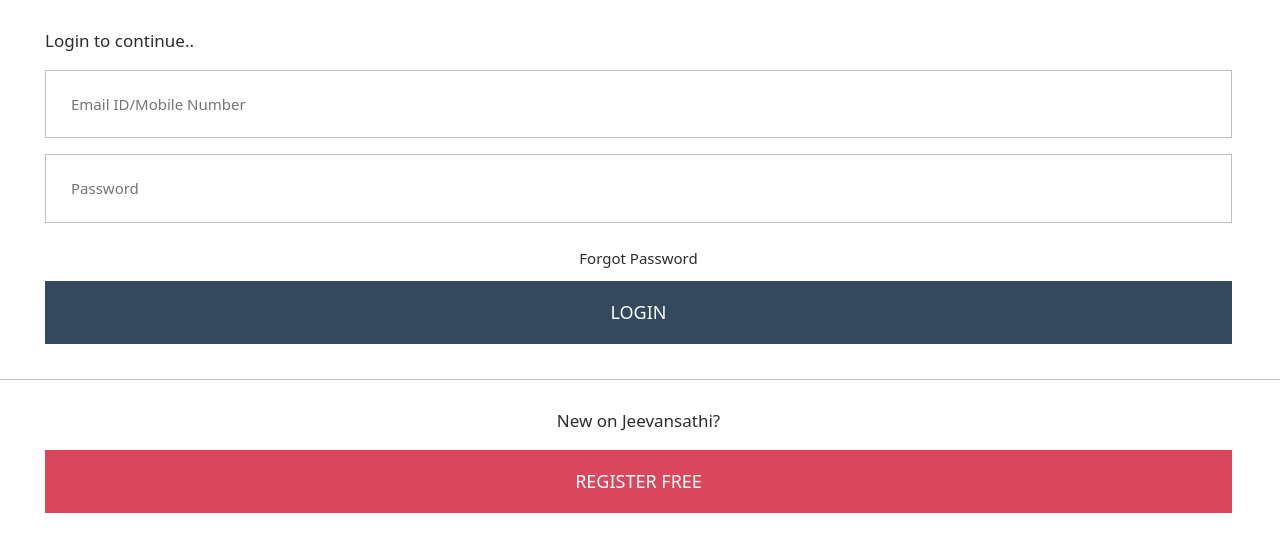
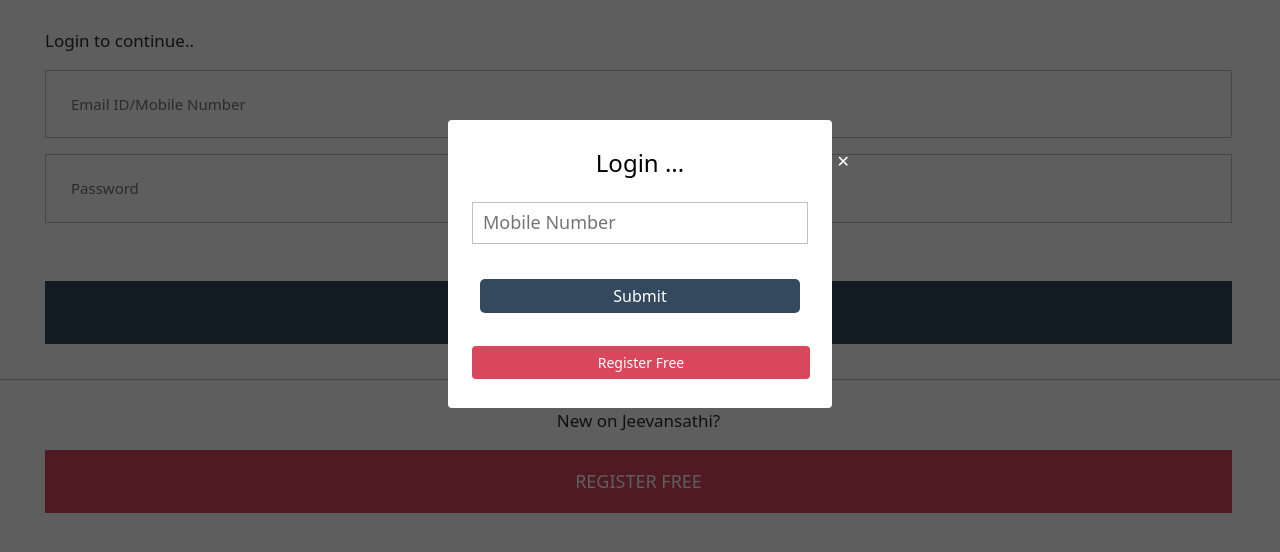
Before and after one commit to sunitsarkar/Jeevansathi_frontend_clone, a React (Create React App) app: page /login in a window 1280 px wide. Shown: the top 552 px of the page. Built offline with nearby package versions, Linux system fonts and the light colour scheme; a web font is replaced by a local one.

Commit message:
new updated

```diff
--- a/src/components/index.jsx
+++ b/src/components/index.jsx
@@ -87,6 +87,14 @@
                                         <label>Create Profile For</label>
                                         <select  className="mr-2">
                                             <option>Select</option>
+                                            <option>Myself</option>
+                                            <option>Son</option>
+                                            <option>Daughter</option>
+                                            <option>Brother</option>
+                                            <option>Sister</option>
+                                            <option>Relative</option>
+                                            <option>Friend</option>
+                                            <option>Marriage Bureau</option>
                                         </select>
                                     </div>
                                     <div >
@@ -108,9 +116,7 @@
                                         <label>Create Password</label>
                                         <input type="password" placeholder=""/>
                                     </div>
-                                    <div className="register_Button">
-                                        <bottom className="">Register Free</bottom>
-                                    </div>
+                                    <Link to="/user_registration"><div className="register_Button"> Register Free</div></Link>
                                     <div className="register_Tmc">
                                         By clicking on 'Register Free', you confirm that you accept the <span>Terms of Use </span>and <span>Privacy Policy</span>
                                     </div>
--- a/src/components/login/user_login.jsx
+++ b/src/components/login/user_login.jsx
@@ -40,7 +40,7 @@
                 <div className="loginFrm2">
                     <p>New on Jeevansathi?</p>
                     <div className="mt-3">
-                        <button className="registerBtn">REGISTER FREE</button>
+                        <Link to="/user_registration"><button className="registerBtn">REGISTER FREE</button></Link>
                     </div>
                 </div>
             </div>
--- a/src/components/mainComponent.jsx
+++ b/src/components/mainComponent.jsx
@@ -24,10 +24,48 @@
 import Notification from "./profile_layout/Notification";
 
 
+
 class MainComponent extends Component{
-    state={ }
+    state={isPopSign:false,mobileNo:"",erorr:""}
+
+    componentDidMount(){
+        setTimeout(this.togglePopup, 2000);
+    }
+    handleChange=(e)=>{
+        const {currentTarget: input} = e;
+        let s1={...this.state};
+        s1.mobileNo=input.name=="mobileNo"?input.value:"";
+        this.setState(s1);
+
+
+    }
+    togglePopup=()=>{
+        let s1={...this.state};
+        s1.isPopSign=true;
+        this.setState(s1);
+    }
+    handleClose=()=>{
+        let s1={...this.state};
+        setTimeout(this.togglePopup, 5000);
+        !s1.isPopSign?s1.isPopSign=true:s1.isPopSign=false;
+        this.setState(s1);
+    }
+    handleError =()=>{
+        let s1={...this.state};
+    }
+    handleSubmit=()=>{
+        let s1={...this.state};
+        var filter = /^((\+[1-9]{1,4}[ \-]*)|(\([0-9]{2,3}\)[ \-]*)|([0-9]{2,4})[ \-]*)*?[0-9]{3,4}?[ \-]*[0-9]{3,4}?$/;
+        s1.erorr= !s1.mobileNo?"Enter your mobile no":filter.test(s1.mobileNo)&&s1.mobileNo.length==10?"":"Not a valid number";
+        if(!s1.erorr){
+            s1.isPopSign=false;
+        }
+
+        this.setState(s1);
+    }
 
     render(){
+        const {isPopSign,erorr} = this.state;
         return(
 
 
@@ -59,6 +97,24 @@
                     <Redirect from="/" to="/home"/>
                 </Switch>
 
+                <div>
+                    {isPopSign&&
+                    <div className="popForm errorhide">
+                        <div className="popBox">
+                            <span className="closeIcon" onClick={this.handleClose}>✕</span>
+                            <div className="p-1 ">
+                                <h4 className="text-center mb-4">Login ...</h4>
+                                <input className="popInput" type="text" name="mobileNo"  placeholder="Mobile Number" onChange={this.handleChange} onBlur={this.handleError}/>
+                                {erorr&&<span className="erorrSign">{erorr}</span> }
+                                <button className="popSubmit" onClick={this.handleSubmit}>Submit</button>
+                                <Link to="/user_registration"><div className="register_Button">Register Free</div></Link>
+                            </div>
+                        </div>
+                    </div>
+                    }
+                </div>
+
+
 
             </div>
         );
--- a/src/components/registration/profileDetails.jsx
+++ b/src/components/registration/profileDetails.jsx
@@ -2,7 +2,6 @@
 import {Switch, Route, Redirect,useHistory } from "react-router-dom";
 import {Link} from "react-router-dom";
 import Footer from "../../footer/regi_footer";
-
 
 
 function ProfileDetails(){
@@ -222,13 +221,11 @@
                                 </React.Fragment>
                                 :""}
                             </div>
-
                         </div>
                             <button className="proBtns" onClick={handleSubmit}>Continue</button>
                     </div>
-
                     <div className="reg-wid15">
-                        <div className="wyregi"> why register </div>
+                        <div className="wyregi">why register</div>
                         <div>
                             <i className="reg-privacy privyIcon"></i>
                             <div className="pt-1">Lakhs of Genuine Profiles</div>
--- a/src/components/registration/user_registration.js
+++ b/src/components/registration/user_registration.js
@@ -105,7 +105,7 @@
 
             <div className="logo-container">
                 <div style={{ height: '100%', backgroundColor: 'white' }}>
-                    <img src={logo} style={{ background: 'white', marginTop: '20px' }} />
+                    <Link to="/"><img src={logo} style={{ background: 'white', marginTop: '20px' }} /></Link>
                 </div>
                 <div className="contact-detail" >
                     <p className="text-light">LIVE CHAT</p>
--- a/src/components/styles/style.css
+++ b/src/components/styles/style.css
@@ -59,7 +59,8 @@
 
 .menu-navbar{
     width:508px;
-    background: rgba(52, 73, 94, 0.95);
+    background: rgba(27, 53, 82, 0.95);
+    /* background: rgba(52, 73, 94, 0.95); */
     font-size: 14px;
     font-family: 'Cabin', sans-serif;
     font-weight: 500;
@@ -83,7 +84,7 @@
 .menu-navbar--second{
     position: relative;
     width:319px;
-    background: rgba(52, 73, 94, 0.95);
+    background: rgba(27, 53, 82, 0.95);
     font-size: 14px;
     font-family: 'Cabin',sans-serif;
     font-weight: 500;
@@ -310,7 +311,7 @@
 }
 .register_Button{
     width: 338px;
-    margin-top: 13px;
+    /* margin-top: 13px; */
     padding: 6px;
     font-size: 14px;
     color: #FFF;
@@ -319,6 +320,7 @@
     text-align: center;
     cursor: pointer;
     background: #D9475C;
+    margin: 13px auto 0 auto;
 }
 .register_Button:hover{
     background: #EA556B;
@@ -2176,6 +2178,72 @@
 .loginViewMob{
     display: none;
 }
+.popForm{
+    position: fixed;
+    z-index: 100;
+    width: 100%;
+    height: 100vh;
+    top: 0;
+    transition: all 1s ease 0s;
+    animation: 0.4s ease 0s 1 normal none running;
+    font-size: 16px;
+    color: #fff;
+    text-align: center;
+    margin: 0 auto;
+    background-color: #000000a1;
+}
+.popBox{
+    position: relative;
+    width: 30%;
+    margin: 0 auto;
+    height: auto;
+    max-height: 150vh;
+    margin-top: 120px!important;
+    /* margin-top: calc(90vh - 8/0vh - 10px); */
+    background: #fff;
+    border-radius: 4px;
+    overflow: none;
+    background-color: #fff;
+    padding: 25px 20px;
+    color: #000;
+}
+.popInput{
+    font-size: 15px;
+    background: none;
+    color: #535151;
+    border: none;
+    width: 100%;
+    font-size: 18px;
+    height: 20px;
+    outline: none;
+    border: 1px solid #c0c0c0;
+    padding: 20px 10px;
+    /* float: left; */
+  }
+  .popSubmit{
+    border: none;
+    color: #fff;
+    width: 95%;
+    border-radius: 5px;
+    margin: 35px 0 20px 0;
+    padding: 5px;
+    background-color: #34495e;
+  }
+  .closeIcon{
+    position: fixed;
+    right: calc(40% - 82px);
+    top: calc(100vh - 78vh - 25px);
+    line-height: 20px;
+    text-align: center;
+    color: #fff;
+    cursor: pointer;
+  }
+  .erorrSign{
+    color: #d9475c;
+    position: absolute;
+    display: block;
+    font-size: 14px;
+  }
 
 
 
```
